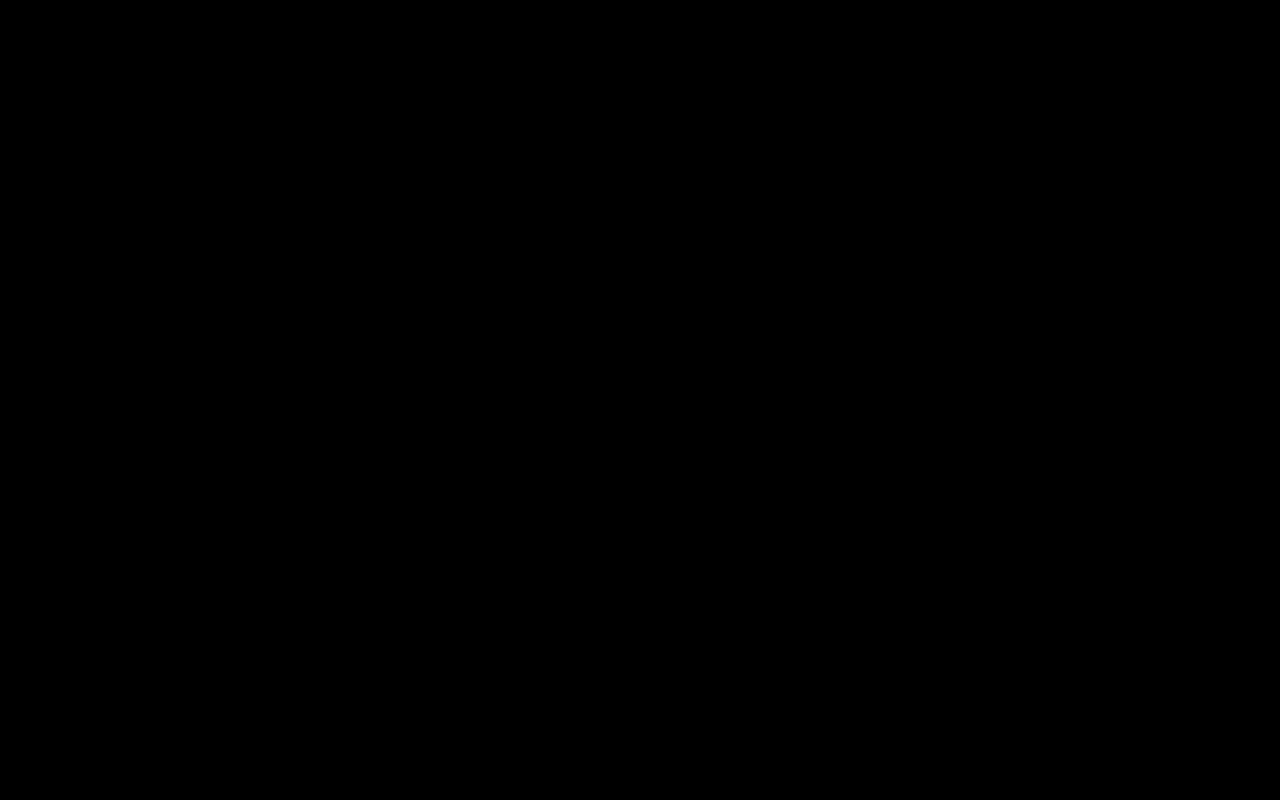
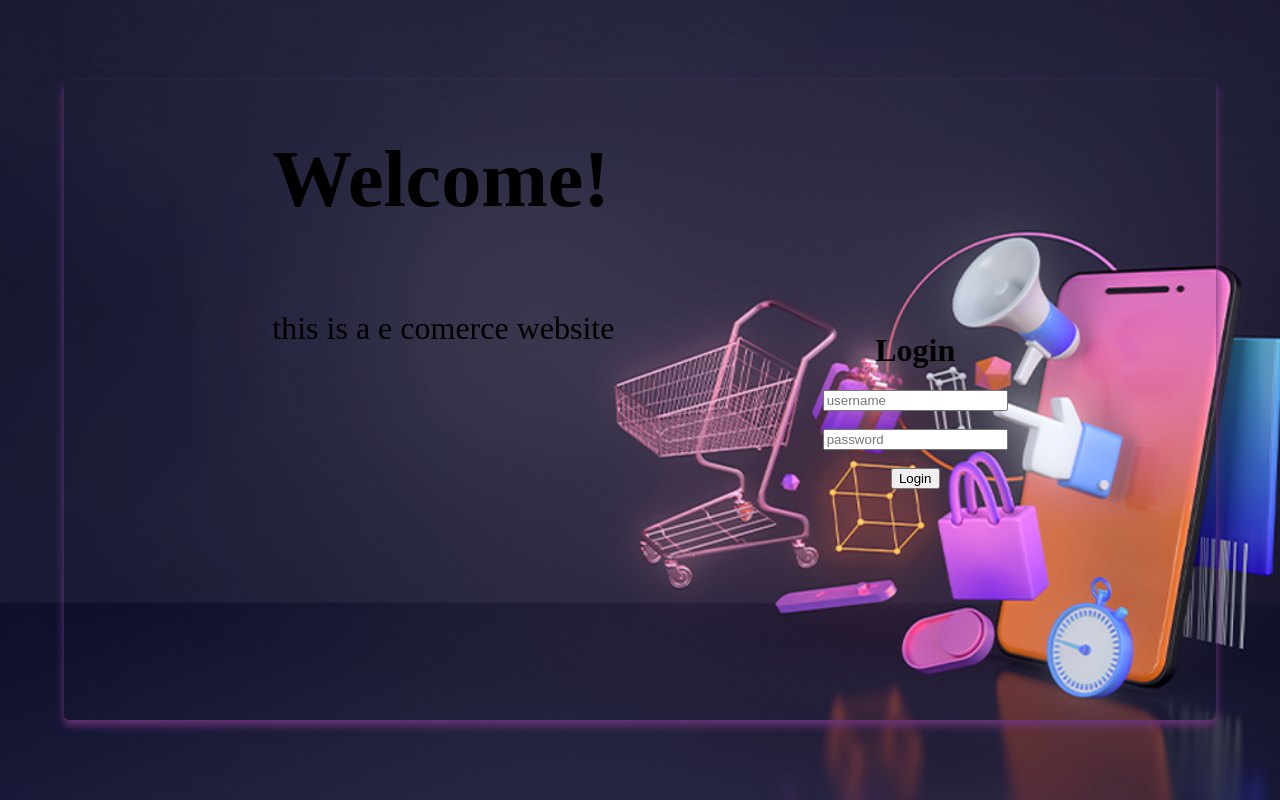
Before and after one commit to DhruvSachaniya/cloth-app-frontend, a React (Create React App) app: page / in a window 1280 px wide. Built offline with nearby package versions, Linux system fonts and the light colour scheme.

Commit message:
start working on starup page

```diff
--- a/package.json
+++ b/package.json
@@ -8,6 +8,7 @@
     "@testing-library/user-event": "^13.5.0",
     "react": "^18.2.0",
     "react-dom": "^18.2.0",
+    "react-router-dom": "^6.16.0",
     "react-scripts": "5.0.1",
     "web-vitals": "^2.1.4"
   },
--- a/public/index.css
+++ b/public/index.css
@@ -1,3 +1,79 @@
 body {
-    background-color: black;
+    padding: 0;
+    margin: 0;
 }
+
+header li {
+    list-style: none;
+    display: inline-block;
+    padding: 0 20px;
+}
+
+header {
+    display: flex;
+    justify-content: flex-end;
+    align-items: center;
+    padding: 2px 20px;
+    box-shadow: 0 1px 8px #ddd;
+}
+
+.nav-title {
+    margin-right: auto;
+    font-size: 1.5rem;
+}
+
+header a {
+    text-decoration: none;
+    color: #555;
+    transition: all 0.3s ease 0s;
+}
+
+header a:hover {
+    color: #b2dfdb;
+}
+
+.Login-back {
+    background-image: url('./images/login-back-img.jpg');
+    background-size: cover;
+    background-repeat: no-repeat;
+    background-position: center;
+    width: 100%;
+    height: 100vh;
+    display: flex;
+    justify-content: center;
+    align-items: center;
+    /* position: relative; */
+}
+
+.Login-form {
+    display: flex;
+    justify-content: space-evenly;
+    /* position: absolute; */
+    width: 90%;
+    height: 80vh;
+    border-radius: 5px;
+    background-color: transparent;
+    box-shadow: 0px 5px 10px #6e347c;
+}
+
+.Login-heading {
+    display: flex;
+    justify-content: flex-start;
+    align-items: flex-start;
+    flex-direction: column;
+}
+
+.Login-heading h1 {
+    font-size: 5rem;
+}
+
+.Login-heading p {
+    font-size: 2rem;
+}
+
+.form {
+    display: flex;
+    justify-content: center;
+    align-items: center;
+    flex-direction: column;
+}
--- a/src/App.js
+++ b/src/App.js
@@ -1,9 +1,16 @@
+import { BrowserRouter, Routes, Route } from "react-router-dom";
+import Nav from "./components/Nav/Nav";
+import LoginPage from "./components/Nav/Home/StartUp";
+
 function App() {
   return (
     <>
-      <div>
-          <h1>HELLO WORLD</h1>
-      </div>
+      <BrowserRouter>
+        <Routes>
+          <Route path="/" element={<LoginPage/>}/>
+          <Route path="/Home" element={<Nav/>}/>
+        </Routes>
+      </BrowserRouter>
     </>
   );
 }
--- /dev/null
+++ b/src/components/Nav/Home/StartUp.jsx
@@ -0,0 +1,30 @@
+export default function LoginPage () {
+    return(
+        <div className="Login-back">
+            <div className="Login-form">
+                <div className="Login-heading">
+                    <h1>Welcome!</h1>
+                    <p>this is a e comerce website</p>
+                </div>
+                <div className="form">
+                    {/* <form> */}
+                        <h1>Login</h1>
+                        <input
+                        type="text"
+                        name="username"
+                        placeholder="username"
+                        />
+                        <br/>
+                        <input
+                        type="password"
+                        name="password"
+                        placeholder="password"
+                        />
+                        <br/>
+                        <button type="submit">Login</button>
+                    {/* </form> */}
+                </div>
+            </div>
+        </div>
+    );
+}
--- a/src/components/Nav/Nav.jsx
+++ b/src/components/Nav/Nav.jsx
@@ -1,9 +1,17 @@
 export default function Nav () {
     return(
         <>
-            <div>
-
-            </div>
+        <header>
+            <h3 className="nav-title"><a href="/">Cloth-App</a></h3>
+            <nav>
+                <ul>
+                    <li><a href="#">YourOrder</a></li>
+                    <li><a href="#">Wishlist</a></li>
+                    <li><a href="#">cart</a></li>
+                    <li><a href="#">Account</a></li>
+                </ul>
+            </nav>
+        </header>
         </>
     );
 }
```
Also changed, not shown: public/images/login-back-img.jpg (added), 1 other file (tests, documents, lock files or other folders).
